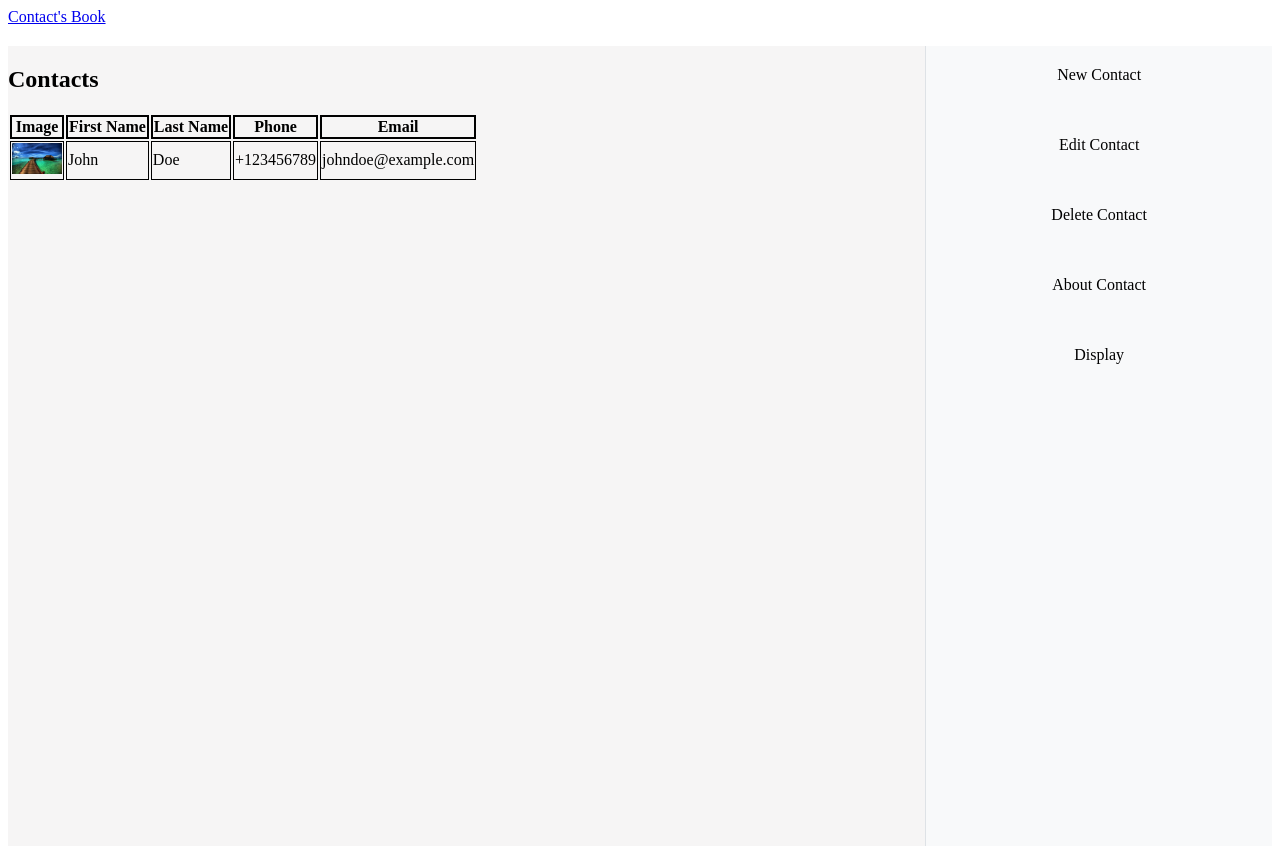
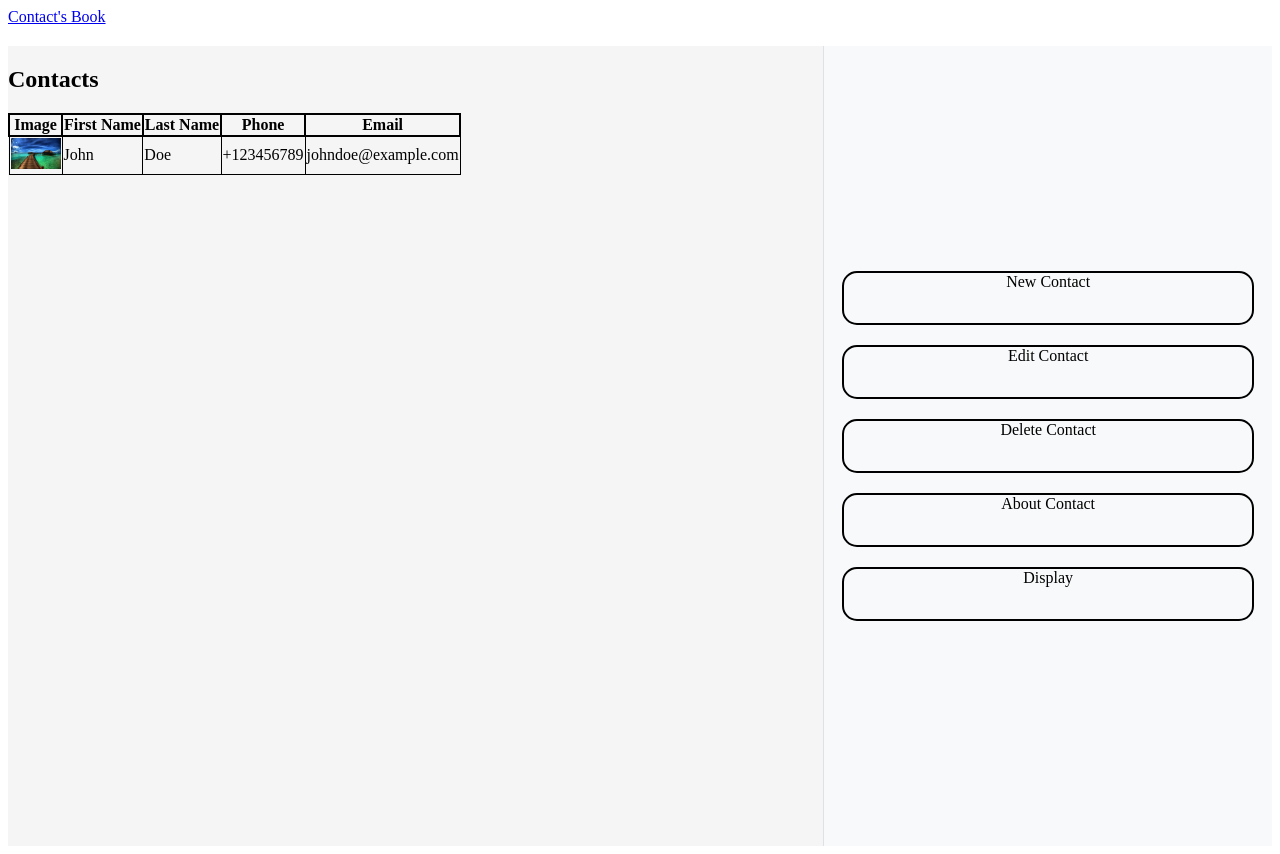
Before and after one commit to Kommandjsdf/Lesson15_AContactsBook, a Django app: page / in a window 1280 px wide. Run offline with Django 5.2, Linux system fonts and the light colour scheme; data that the repository does not hold is empty.

Commit message:
some silght changes

```diff
--- a/app/static/css/style.css
+++ b/app/static/css/style.css
@@ -6,7 +6,7 @@
 }
 
 .contacts-table {
-    flex: 3;
+    flex: 2;
     overflow-y: auto;
 }
 
@@ -15,6 +15,7 @@
     display: flex;
     flex-direction: column;
     align-items: center;
+    justify-content: center;
     gap: 20px;
     padding: 20px;
     background-color: #f8f9fa;
@@ -22,6 +23,7 @@
 }
 
 .action-buttons a {
+    border: 2px solid black;
     display: flex;
     height: 50px;
     text-align: center;
--- a/app/templates/contact_list.html
+++ b/app/templates/contact_list.html
@@ -6,7 +6,7 @@
     <!-- Left section: Contacts Table -->
     <div class="contacts-table">
         <h2 class="text-center">Contacts</h2>
-        <table class="table table-striped">
+        <table class="table table-striped" style="border-collapse: collapse;">
             <thead>
                 <tr class="table-element">
                     <th scope="col">Image</th>
```
Also changed, not shown: app/migrations/0001_initial.py (added), db.sqlite3 (added).
